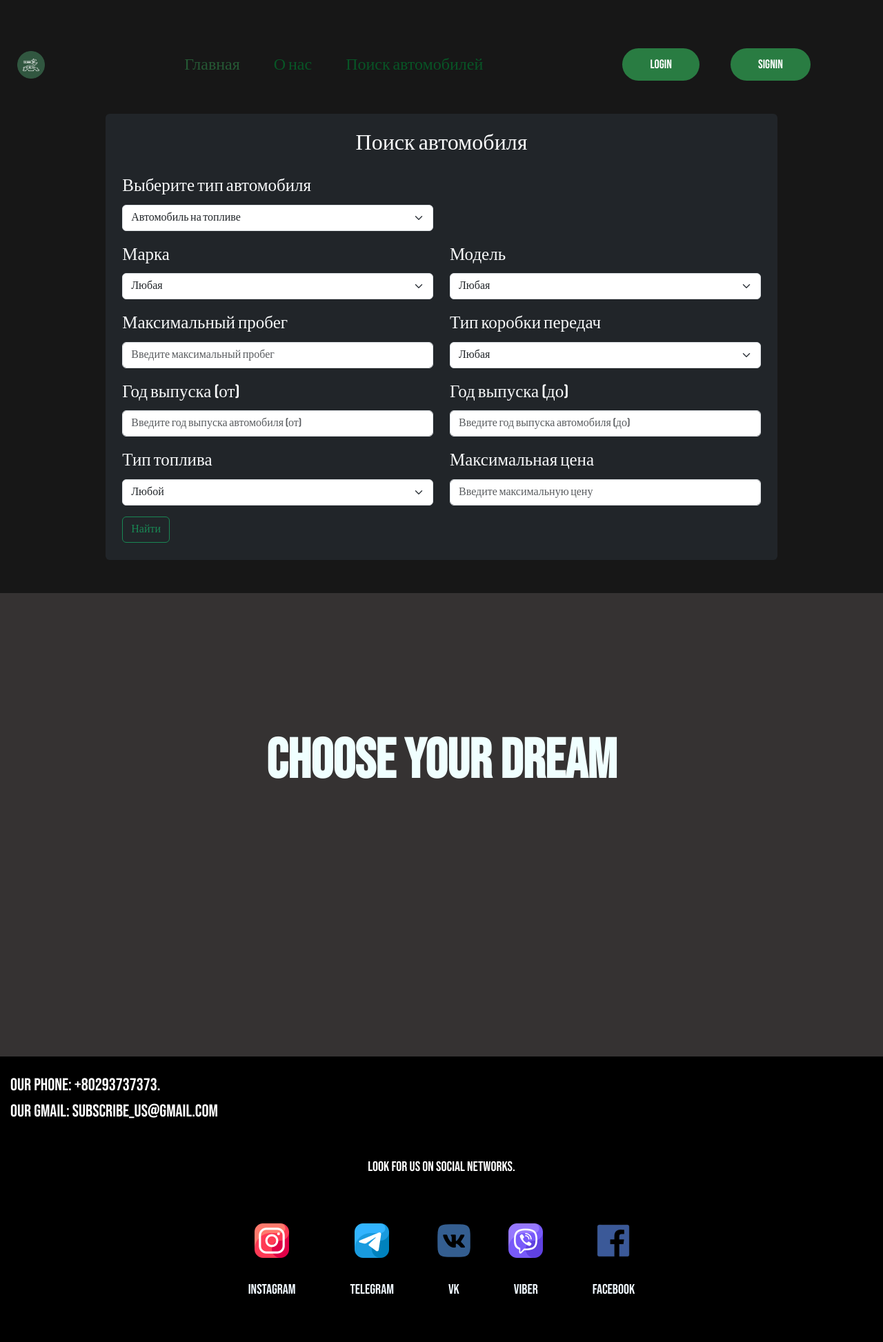
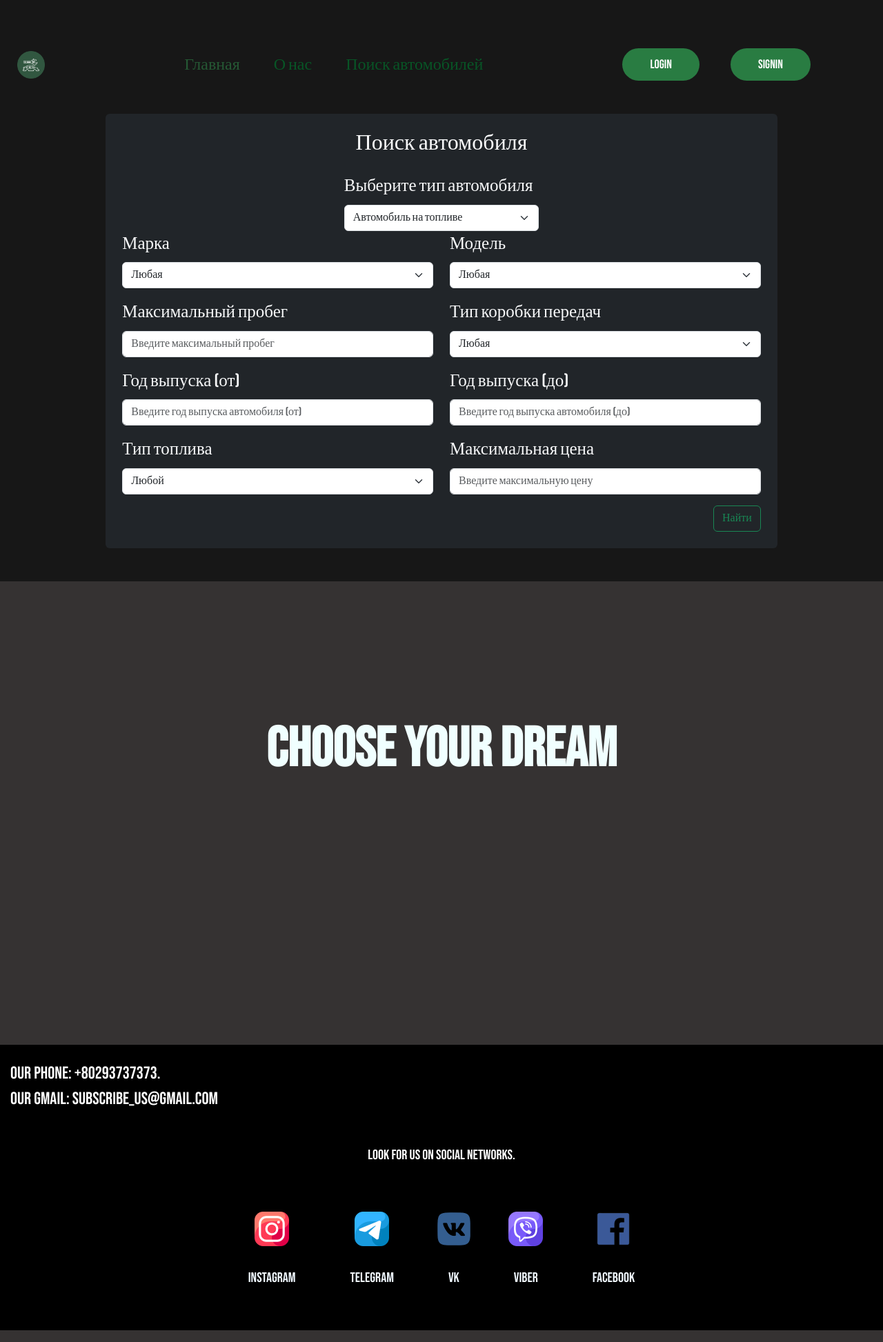
Before and after one commit to Artemdjdj/django_car_app, a Django app: page /catalog/bmw/ in a window 1280 px wide. Shown: the whole page at 69% size. Run offline with Django 5.2, Linux system fonts and the light colour scheme; data comes from the database, SQL or seed files in the repository; data that the repository does not hold is empty; parts of the project's set-up code (start-up, migrations or seed data) failed here and were passed over; some web fonts are replaced.

Commit message:
[fix] commit before adding profile

```diff
--- a/cars/car/templates/car/catalog.html
+++ b/cars/car/templates/car/catalog.html
@@ -31,13 +31,15 @@
                 <div class="form_of_type_of_car">
                     <div class="main_in_form">
                         <form action="{% url 'car:catalog' category_slug %}" method="get" id="form_selector_form">
-                            <div class="row mb-3">
-                                <div class="col-md-6">
+                            <div class="container">
+                                <div class="row justify-content-center">
+                                    <div class="col-md-6 col-lg-4">
                                         <label for="form_selector" class="form-label">Выберите тип автомобиля</label>
                                         <select class="form-select" id="form_selector" name="search_type" onchange="this.form.submit()">
                                             <option value="fuel_car" {% if not request.GET.search_type or request.GET.search_type == 'fuel_car' %}selected{% endif %}>Автомобиль на топливе</option>
                                             <option value="electro_car" {% if request.GET.search_type == 'electro_car' %}selected{% endif %}>Электромобиль</option>
                                         </select>
+                                    </div>
                                 </div>
                             </div>
                         </form>
@@ -46,28 +48,6 @@
                 {% if not request.GET.search_type or request.GET.search_type == 'fuel_car' %}
                     <form action="{% url 'car:catalog' category_slug %}" method="get">
                         <input type="hidden" name="search_type" value="fuel_car">
-
-                        <!-- {% if request.GET.max_mileage %}
-                            <input type="hidden" name="max_mileage" value="{{ request.GET.max_mileage }}">
-                        {% endif %}
-                        {% if request.GET.type_of_transmission and request.GET.type_of_transmission != "default" %}
-                            <input type="hidden" name="type_of_transmission" value="{{ request.GET.type_of_transmission }}">
-                        {% endif %}
-                        {% if request.GET.year_before %}
-                            <input type="hidden" name="year_before" value="{{ request.GET.year_before }}">
-                        {% endif %}
-                        {% if request.GET.year_after %}
-                            <input type="hidden" name="year_after" value="{{ request.GET.year_after }}">
-                        {% endif %}
-                        {% if request.GET.type_of_oil and request.GET.type_of_oil != "default" %}
-                            <input type="hidden" name="type_of_oil" value="{{ request.GET.type_of_oil }}">
-                        {% endif %}
-                        {% if request.GET.max_price %}
-                            <input type="hidden" name="max_price" value="{{ request.GET.max_price }}">
-                        {% endif %}
-                        {% if request.GET.order_by and request.GET.order_by != "default" %}
-                            <input type="hidden" name="order_by" value="{{ request.GET.order_by }}">
-                        {% endif %} -->
 
                         <div class="row">
                             <div class="col-md-6 mb-3">
@@ -141,9 +121,11 @@
                             </div>
                         </div>
 
+                        <div class ="send_button">
                             <button type="submit" class="btn btn-outline-success">
                             Найти
                             </button>
+                        </div>
                     </form>
                 {% elif request.GET.search_type == 'electro_car' %}
                     <form action="{% url 'car:catalog' category_slug%}" method="get">
@@ -225,10 +207,11 @@
 
 
                         </div>
-
+                        <div class ="send_button">
                             <button type="submit" class="btn btn-outline-success">
                             Найти
                             </button>
+                        </div>
                     </form>
                 {%endif%}
             </div>
--- a/cars/static/css/find_car.css
+++ b/cars/static/css/find_car.css
@@ -37,3 +37,9 @@
 .main_in_form{
     width:100%;
 }
+
+
+.send_button{
+    display: flex;
+    justify-content: flex-end;
+}
--- a/cars/static/css/main.css
+++ b/cars/static/css/main.css
@@ -12,8 +12,8 @@
  }
 
  * {
-     margin: 0;
-     padding: 0;
+     /* margin: 0;
+     padding: 0; */
      box-sizing: border-box;
  }
 
@@ -251,6 +251,8 @@
      background-color: rgb(53, 50, 50);
      padding-top: 164px;
      padding-bottom: 200px;
+     margin-right:0px;
+     padding-right:0px;
  }
 
  .catalog h2 {
```
Lines whose indentation alone changed are shown as unchanged.
